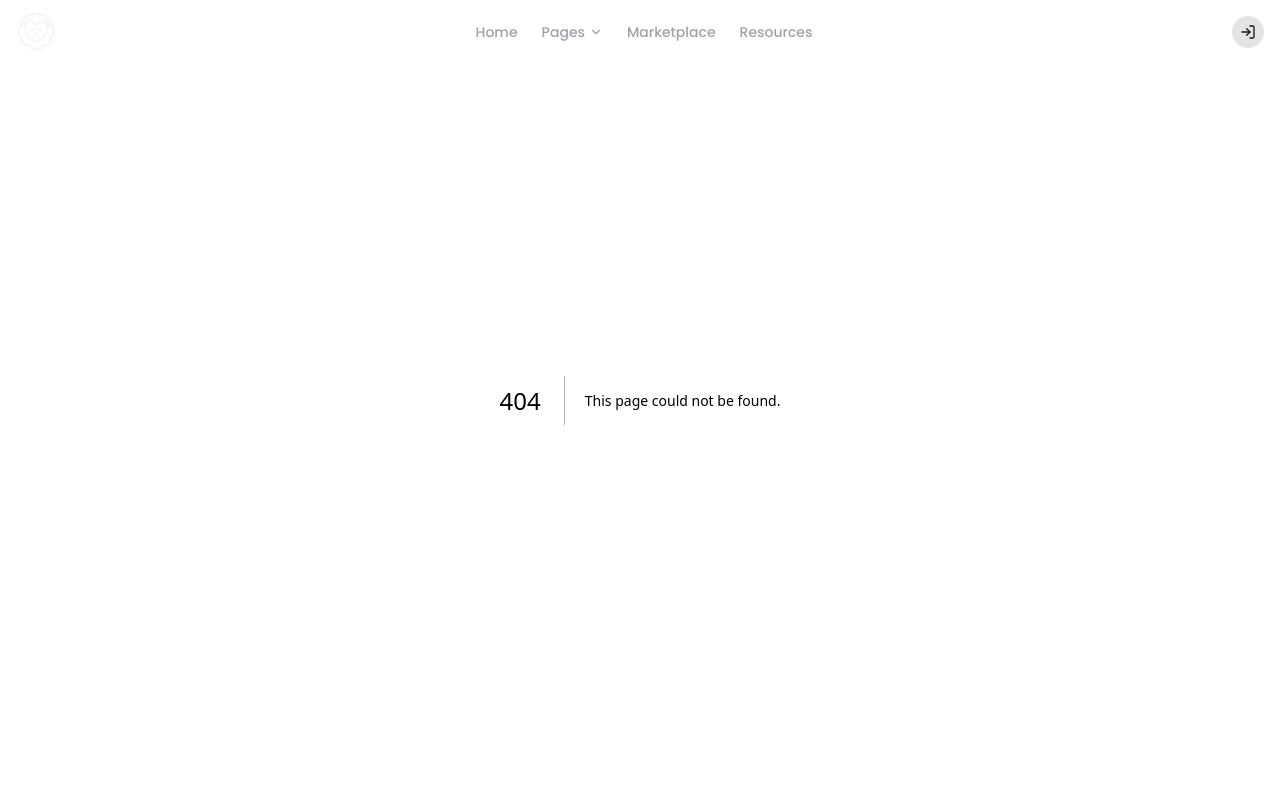
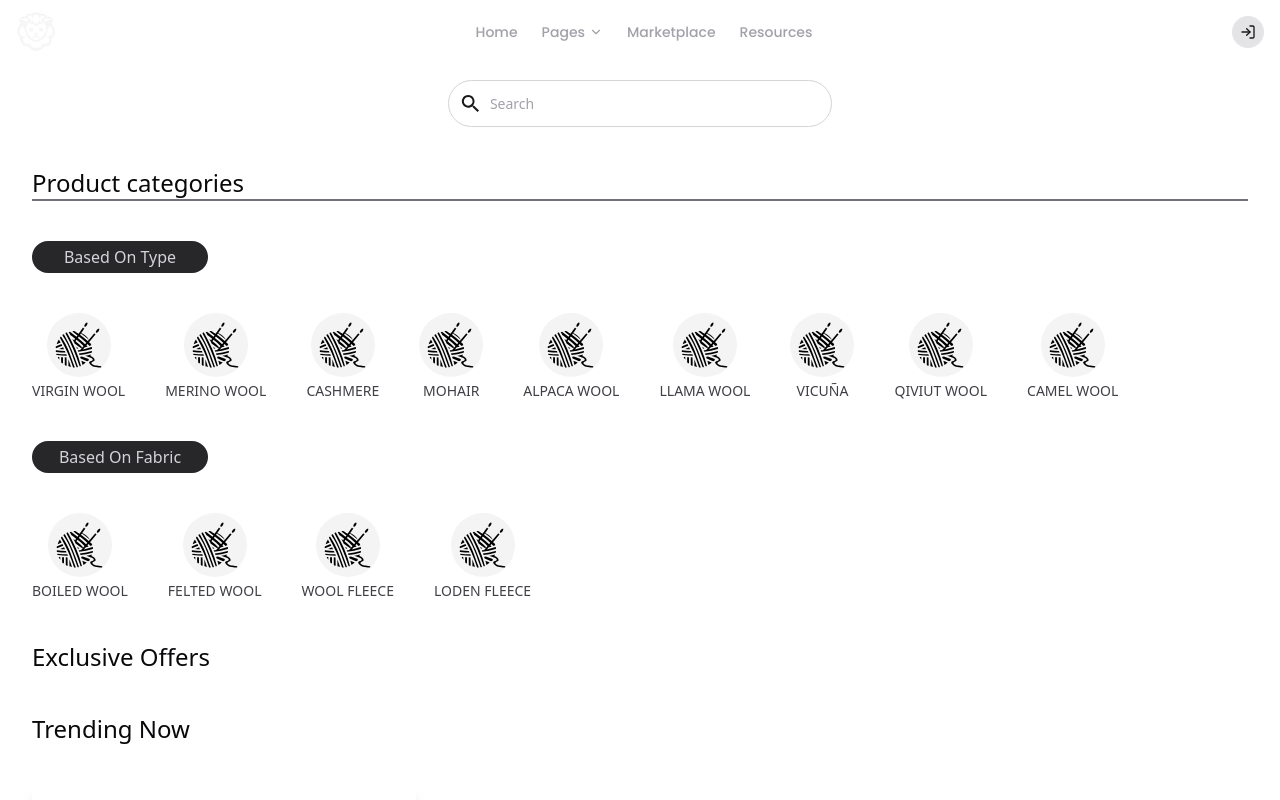
Before and after one commit to C0deepak/woolee_frontend, a Next.js app: page /marketplace in a window 1280 px wide. Before the commit this address had no page. Shown: the top 800 px of the page. Built offline with nearby package versions, Linux system fonts and the light colour scheme.

Commit message:
marketplace1

```diff
--- /dev/null
+++ b/app/marketplace/page.jsx
@@ -0,0 +1,134 @@
+import React from 'react'
+import { IoMdSearch } from "react-icons/io"
+import { GiWool } from "react-icons/gi";
+import ProductCard from '@/components/cards/ProductCard';
+const page = () => {
+  return (
+    <div className='flex flex-col gap-10 px-8'>
+
+    <div className='mt-20 flex justify-center'>
+      <div className='flex gap-2 w-96 border border-zinc-300 text-zinc-900 text-sm rounded-3xl p-2.5'>
+        <IoMdSearch className='' size={25}/>
+      <input type="search" placeholder="Search" className='block w-full focus:outline-none placeholder:text-zinc-400 text-zinc-900'/>
+  </div>
+      </div>
+
+      <div className='flex flex-col gap-10'>
+        <div className='text-2xl text-zinc-950 font-medium border-b-2 border-zinc-500'>Product categories</div>
+        <div className='text-zinc-300 bg-zinc-800 w-44 rounded-2xl h-8  flex  items-center justify-center'>Based On Type</div>
+        <div className='flex gap-10'>
+
+        <div className='flex flex-col items-center gap-1'>
+            <div className=' bg-zinc-100 w-16 h-16 rounded-full flex  justify-center items-center hover:bg-zinc-300'>
+            <GiWool size={50}/>
+            </div>
+            <div className='text-sm text-zinc-700 font-normal'>VIRGIN WOOL</div>
+        </div>
+        <div className='flex flex-col items-center gap-1'>
+            <div className=' bg-zinc-100 w-16 h-16 rounded-full flex  justify-center items-center hover:bg-zinc-300'>
+            <GiWool size={50}/>
+            </div>
+            <div className='text-sm text-zinc-700 font-normal'>MERINO WOOL</div>
+        </div>
+        <div className='flex flex-col items-center gap-1'>
+            <div className=' bg-zinc-100 w-16 h-16 rounded-full flex  justify-center items-center hover:bg-zinc-300'>
+            <GiWool size={50}/>
+            </div>
+            <div className='text-sm text-zinc-700 font-normal'>CASHMERE</div>
+        </div>
+        <div className='flex flex-col items-center gap-1'>
+            <div className=' bg-zinc-100 w-16 h-16 rounded-full flex  justify-center items-center hover:bg-zinc-300'>
+            <GiWool size={50}/>
+            </div>
+            <div className='text-sm text-zinc-700 font-normal'>MOHAIR</div>
+        </div>
+        <div className='flex flex-col items-center gap-1'>
+            <div className=' bg-zinc-100 w-16 h-16 rounded-full flex  justify-center items-center hover:bg-zinc-300'>
+            <GiWool size={50}/>
+            </div>
+            <div className='text-sm text-zinc-700 font-normal'>ALPACA WOOL</div>
+        </div>
+        <div className='flex flex-col items-center gap-1'>
+            <div className=' bg-zinc-100 w-16 h-16 rounded-full flex  justify-center items-center hover:bg-zinc-300'>
+            <GiWool size={50}/>
+            </div>
+            <div className='text-sm text-zinc-700 font-normal'>LLAMA WOOL</div>
+        </div>
+        <div className='flex flex-col items-center gap-1'>
+            <div className=' bg-zinc-100 w-16 h-16 rounded-full flex  justify-center items-center hover:bg-zinc-300'>
+            <GiWool size={50}/>
+            </div>
+            <div className='text-sm text-zinc-700 font-normal'>VICUÑA</div>
+        </div>
+        <div className='flex flex-col items-center gap-1'>
+            <div className=' bg-zinc-100 w-16 h-16 rounded-full flex  justify-center items-center hover:bg-zinc-300'>
+            <GiWool size={50}/>
+            </div>
+            <div className='text-sm text-zinc-700 font-normal'>QIVIUT WOOL</div>
+        </div>
+        <div className='flex flex-col items-center gap-1'>
+            <div className=' bg-zinc-100 w-16 h-16 rounded-full flex  justify-center items-center hover:bg-zinc-300'>
+            <GiWool size={50}/>
+            </div>
+            <div className='text-sm text-zinc-700 font-normal'>CAMEL WOOL</div>
+        </div>
+
+        </div>
+
+
+
+
+        {/* again */}
+        <div className='text-zinc-300 bg-zinc-800 w-44 rounded-2xl h-8  flex  items-center justify-center'>Based On Fabric</div>
+        <div className='flex gap-10'>
+
+        <div className='flex flex-col items-center gap-1'>
+            <div className=' bg-zinc-100 w-16 h-16 rounded-full flex  justify-center items-center hover:bg-zinc-300'>
+            <GiWool size={50}/>
+            </div>
+            <div className='text-sm text-zinc-700 font-normal'>BOILED WOOL</div>
+        </div>
+        <div className='flex flex-col items-center gap-1'>
+            <div className=' bg-zinc-100 w-16 h-16 rounded-full flex  justify-center items-center hover:bg-zinc-300'>
+            <GiWool size={50}/>
+            </div>
+            <div className='text-sm text-zinc-700 font-normal'>FELTED WOOL</div>
+        </div>
+        <div className='flex flex-col items-center gap-1'>
+            <div className=' bg-zinc-100 w-16 h-16 rounded-full flex  justify-center items-center hover:bg-zinc-300'>
+            <GiWool size={50}/>
+            </div>
+            <div className='text-sm text-zinc-700 font-normal'>WOOL FLEECE</div>
+        </div>
+        <div className='flex flex-col items-center gap-1'>
+            <div className=' bg-zinc-100 w-16 h-16 rounded-full flex  justify-center items-center  hover:bg-zinc-300 '>
+            <GiWool size={50}/>
+            </div>
+            <div className='text-sm text-zinc-700 font-normal'>LODEN FLEECE</div>
+        </div>
+
+        </div>
+      </div>
+
+      {/* Exclusive offers section */}
+        <div>
+
+      <div className='text-2xl text-zinc-950 font-medium'>
+        Exclusive Offers
+      </div>
+        </div>
+
+
+      {/* Trending Now Section */}
+        <div className='flex flex-col gap-10'>
+        <div className='text-2xl text-zinc-950 font-medium'>Trending Now</div>
+        <div className='w-96'>
+            <ProductCard/>
+        </div>
+        </div>
+    </div>
+
+  )
+}
+
+export default page
--- a/app/servicesCard/page.jsx
+++ b/app/servicesCard/page.jsx
@@ -23,5 +23,3 @@ const page = () => {
 }
 
 export default page
-
-{/* <img src='/img/wool.jpg' alt="....." className='rounded-lg w-[140px]' /> */}
--- a/components/Navbar.jsx
+++ b/components/Navbar.jsx
@@ -40,7 +40,7 @@ const Navbar = () => {
                         </div>
                     )}
                 </div>
-                <Link href='/' className='text-zinc-400 hover:text-zinc-200'>Marketplace</Link>
+                <Link href='/marketplace' className='text-zinc-400 hover:text-zinc-200'>Marketplace</Link>
                 <Link href='/' className='text-zinc-400 hover:text-zinc-200'>Resources</Link>
             </div>
             {/* <div className='relative'>
```
